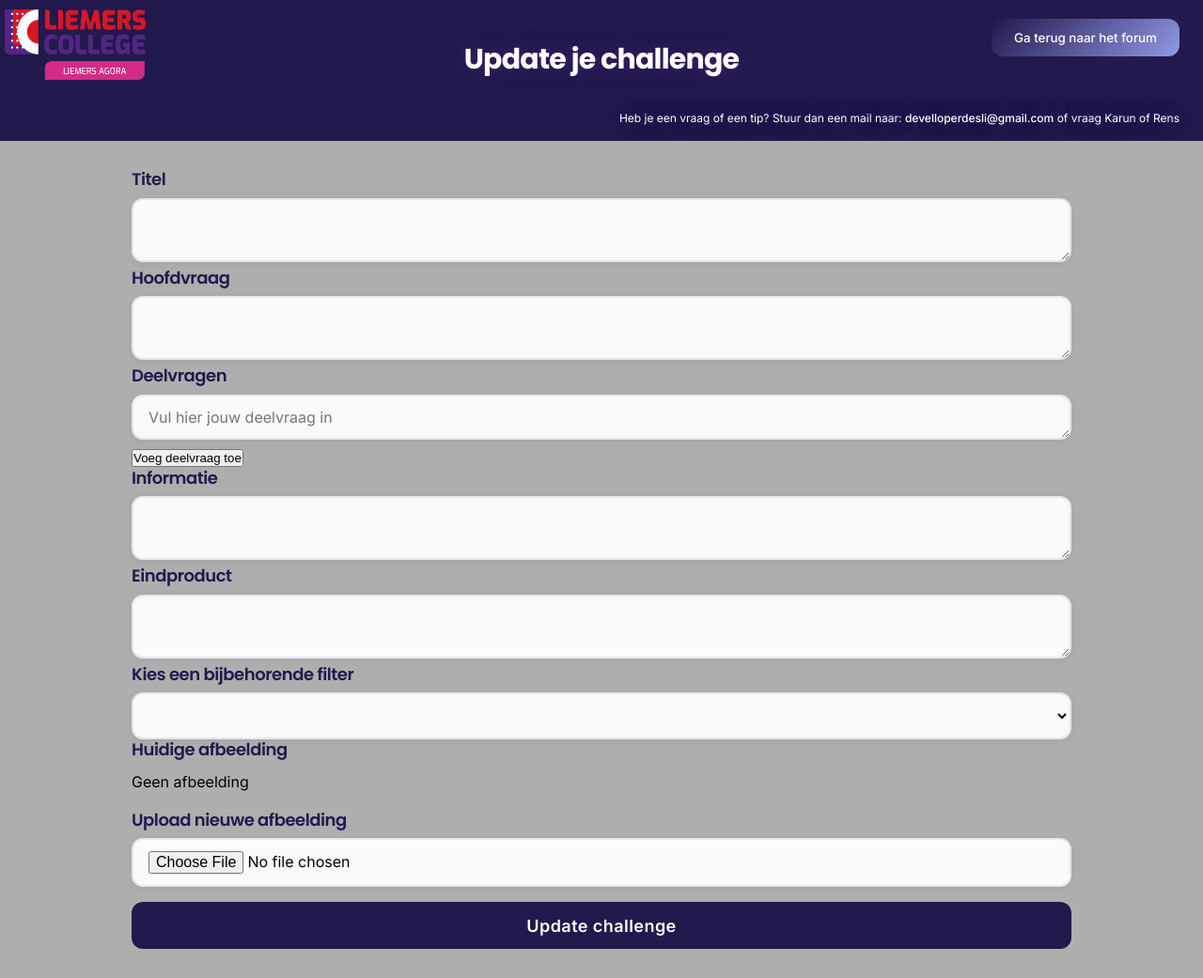
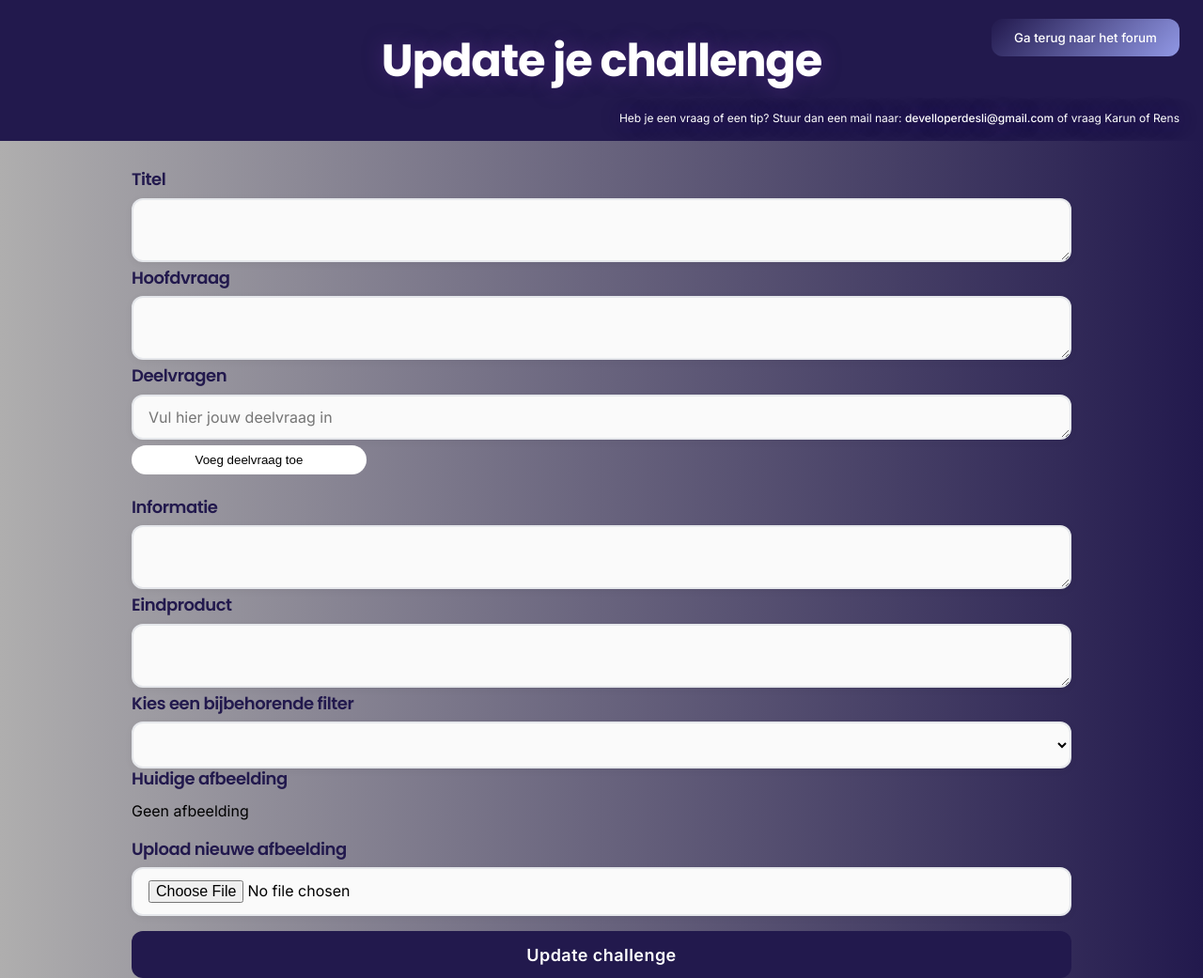
Before and after one commit to devdesli/AgoraWeb, a Flask app: template templates/update.html in a window 1280 px wide. Shown: the whole page at 94% size. Before the commit the page ends 1010 px from the top, so only its background shows below. Run offline with Flask 3, Linux system fonts and the light colour scheme; the template is opened without the code that fills it, so the values that code supplies are empty.

Commit message:
V1.0.0-ALPHA

```diff
--- a/static/css/update.css
+++ b/static/css/update.css
@@ -1,5 +1,5 @@
 body {
-  background-color: #afaeae;
+  background: fixed linear-gradient(0.25turn, #afaeae, #22194d);
   font-family: var(--font-family-primary);
   overflow-x: hidden;
   overflow-y: auto;
@@ -24,11 +24,12 @@ body {
 }
 
 h1 {
+  justify-content: center;
   text-align: center;
   color: white;
-  margin-top: -40px;
+  margin-top: 25px;
   font-family: var(--font-family-heading);
-  font-size: var(--font-size-3xl);
+  font-size: var(--font-size-5xl);
   font-weight: var(--font-weight-bold);
   letter-spacing: -0.025em;
 }
@@ -44,6 +45,43 @@ h1 {
   height: 150px;
   z-index: 1000;
   box-sizing: border-box;
+}
+
+.new-subquestions {
+  position: relative;
+  display: flex;
+  flex-direction: column;
+  overflow-y: hidden;
+  margin-bottom: -17.5px;
+    z-index: 1;
+
+}
+
+.add-subquestion-button {
+  position: relative;
+  z-index: 1000;
+  padding: 8px 67.5px;
+  border-radius: 50px;
+  border: none;
+  cursor: pointer;
+  display: flex;
+  flex-direction: column;
+  background-color: white;
+  z-index: 1;
+}
+
+.remove-subquestion-button {
+  position: relative;
+  display: flex;
+  flex-direction: column;
+  overflow-y: hidden;
+  padding: 4px 8px;
+  border-radius: 100px;
+  border: none;
+  background-color: white;
+  cursor: pointer;
+    z-index: 1;
+
 }
 
 .logo {
--- a/templates/update.html
+++ b/templates/update.html
@@ -23,15 +23,6 @@
   <button class="forum-button">
     <a href="/forum" class="forum-button-text">Ga terug naar het forum</a>
   </button>
-  <div class="logo">
-    <a href="https://liemersagora.beezer.com/" target="_blank">
-      <img
-        class="logo"
-        src="{{ url_for('static', filename='pictures/logo.png') }}"
-        alt="Logo"
-      />
-    </a>
-  </div>
   <h1>Update je challenge</h1>
 </div>
 
@@ -132,11 +123,11 @@
         addSubQuestionButton.addEventListener("click", function () {
           const newTextArea = document.createElement("textarea");
           newTextArea.rows = "1";
-      newTextArea.className = "subquestions";
+          newTextArea.className = "new-subquestions";
           newTextArea.name = "subQuestion[]"; // Array name for multiple inputs
           newTextArea.required = true;
           newTextArea.maxLength = "150";
-      newTextArea.placeholder = "Vul hier een extra deelvraag in";
+          newTextArea.placeholder = "Vul hier een deelvraag in";
 
           const removeButton = document.createElement("button");
           removeButton.type = "button";
```
Also changed, not shown: static/css/uploadtoforum.css (+52 -16 lines), templates/uploadtoforum.html (+2 -9 lines). Lines whose indentation alone changed are shown as unchanged.
